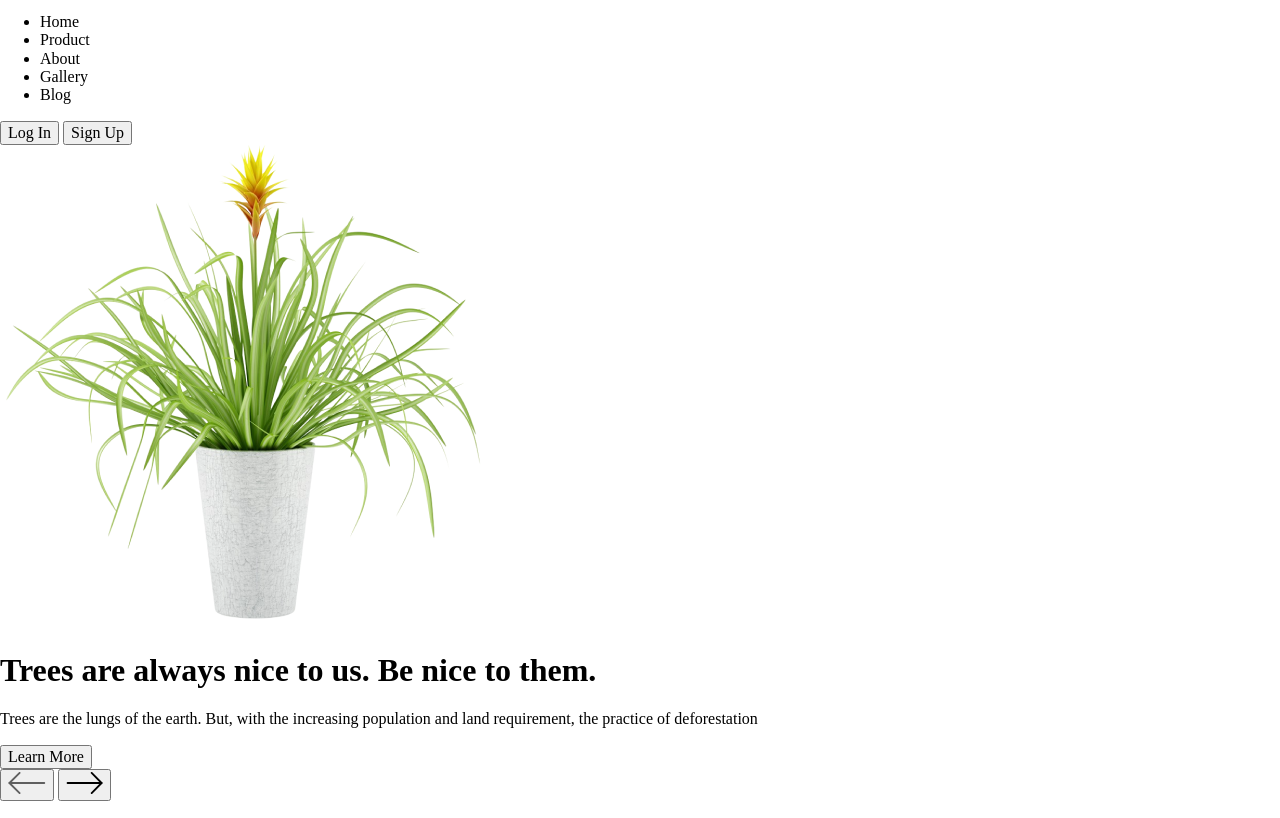
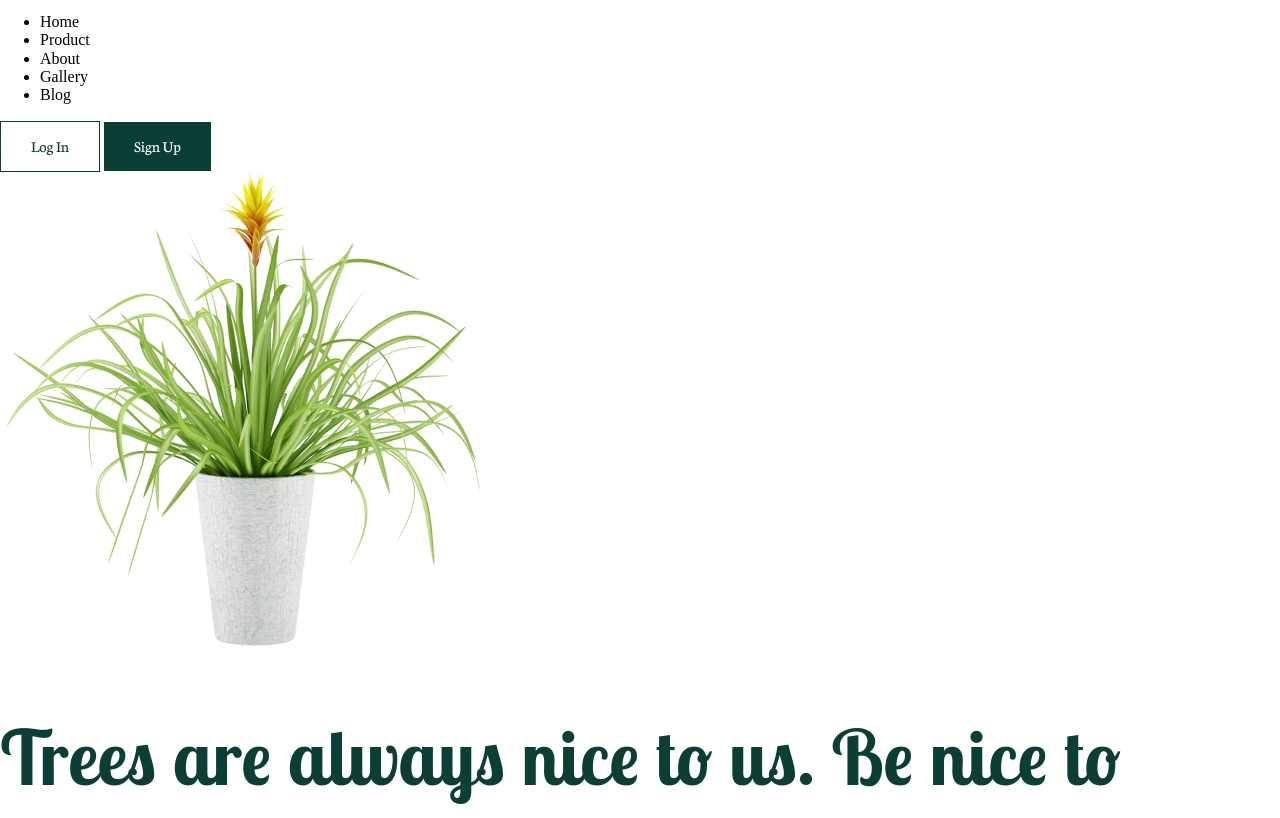
Before and after one commit to actavioDen/Plant-BD, a website: page index.html in a window 1280 px wide. Shown: the part 97-915 px from the top of the page. Drawn offline with Linux system fonts and the light colour scheme.

Commit message:
добавлены стили для заголовков и кнопок

```diff
--- /dev/null
+++ b/css/button/button.css
@@ -0,0 +1,24 @@
+.button {
+  padding: 10px 30px;
+  font-family: Neuton;
+  font-weight: 400;
+  line-height: 28.8px;
+  border: none;
+}
+
+.button--theme-dark {
+  background: var(--dark-green);
+  color: var(--white);
+}
+
+.button--theme-light {
+  background: var(--white);
+  color: var(--dark-green);
+  border: 1px solid var(--dark-green);
+}
+
+.button--size-big {
+  font-weight: 700;
+  size: 18.42px;
+  line-height: 29.47px;
+}
--- a/css/style.css
+++ b/css/style.css
@@ -387,3 +387,44 @@ template {
     --dark-green: #0B3F36;
     --light-green: #EAF8F9;
 }
+
+.button {
+  padding: 10px 30px;
+  font-family: Neuton;
+  font-weight: 400;
+  line-height: 28.8px;
+  border: none;
+}
+
+.button--theme-dark {
+  background: var(--dark-green);
+  color: var(--white);
+}
+
+.button--theme-light {
+  background: var(--white);
+  color: var(--dark-green);
+  border: 1px solid var(--dark-green);
+}
+
+.button--size-big {
+  font-weight: 700;
+  size: 18.42px;
+  line-height: 29.47px;
+}
+
+.subtitle {
+  font-family: Lobster Two;
+  font-weight: 700;
+  font-size: 45px;
+  line-height: 58.5px;
+  color: var(--dark-green);
+}
+
+.title {
+  font-family: Lobster Two;
+  font-weight: 700;
+  font-size: 76px;
+  line-height: 98.8px;
+  color: var(--dark-green);
+}
--- /dev/null
+++ b/css/title/title.css
@@ -0,0 +1,7 @@
+.title {
+  font-family: Lobster Two;
+  font-weight: 700;
+  font-size: 76px;
+  line-height: 98.8px;
+  color: var(--dark-green);
+}
--- a/index.html
+++ b/index.html
@@ -35,7 +35,7 @@
             <div class="about__right">
                 <h1 class="title">Trees are always nice to us. Be nice to them.</h1>
                 <p class="about__text">Trees are the lungs of the earth. But, with the increasing population and land requirement, the practice of deforestation</p>
-                <button class="button button--theme-dark">Learn More</button>
+                <button class="button button--theme-dark button--size-big">Learn More</button>
             </div>
         </section>
 
@@ -57,7 +57,7 @@
 
             <div class="section2__right">
                 <img class="section2__img" src="./img/flowers2.png" alt="Цветок с длинными тонкими листьями в белом горшке" width="254.8px" height="402.16px">
-                <button class="button button--theme-dark">Buy Now</button>
+                <button class="button button--theme-dark button--size-big">Buy Now</button>
             </div>
         </section>
 
@@ -70,7 +70,7 @@
 
             <div class="section3__left">
                 <img class="section3__img" src="./img/flowers3.png" alt="Цветок с короткими широкими листьями в белом горшке" width="342" height="397px">
-                <button class="button button--theme-dark">Buy Now</button>
+                <button class="button button--theme-dark button--size-big">Buy Now</button>
             </div>
             <div class="section3__right">
                 <h2 class="subtitle">Chinese Money Plant</h2>
```
Also changed, not shown: css/subtitle/subtitle.css (added, +7 -0 lines), 1 other file.
